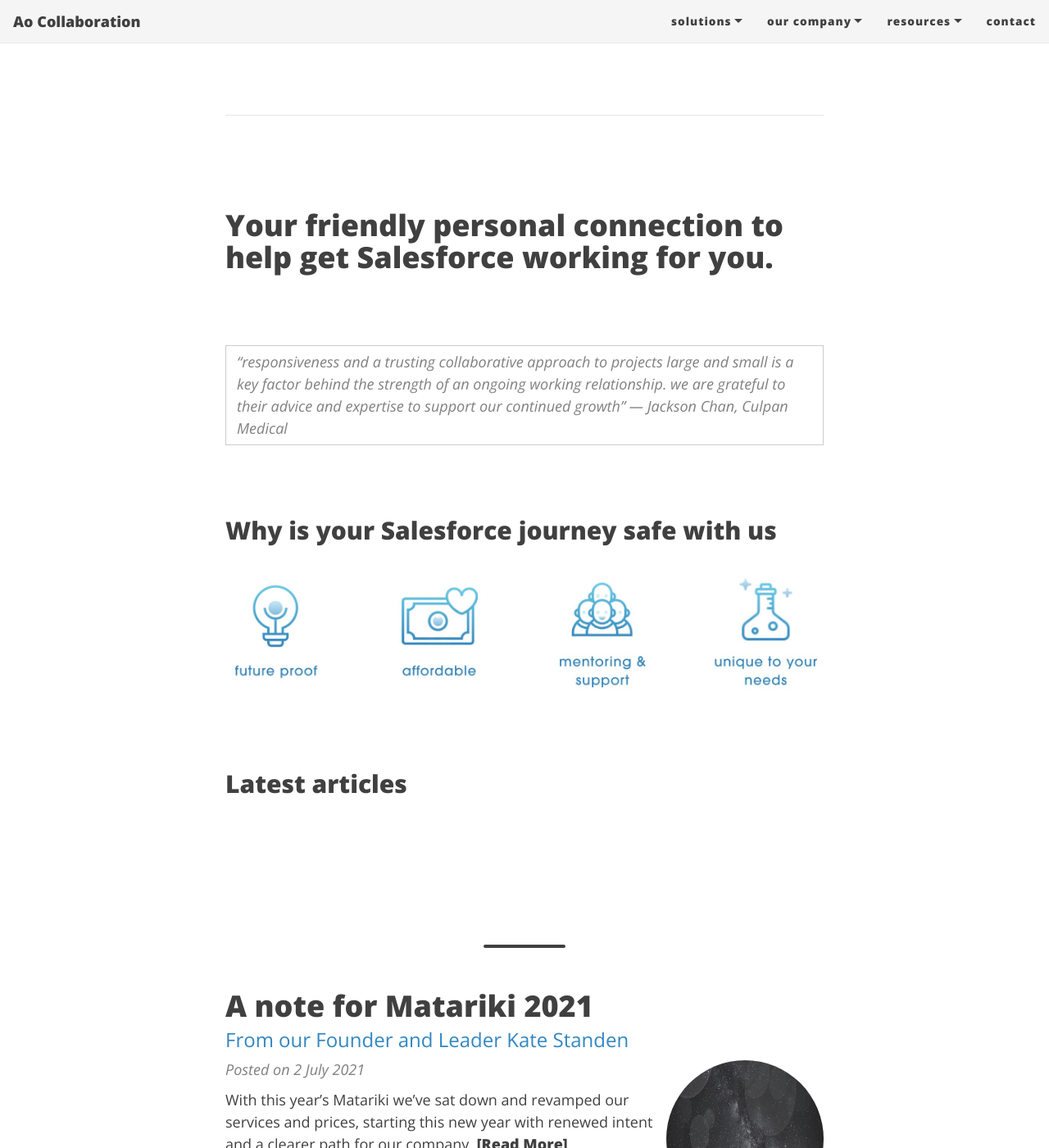
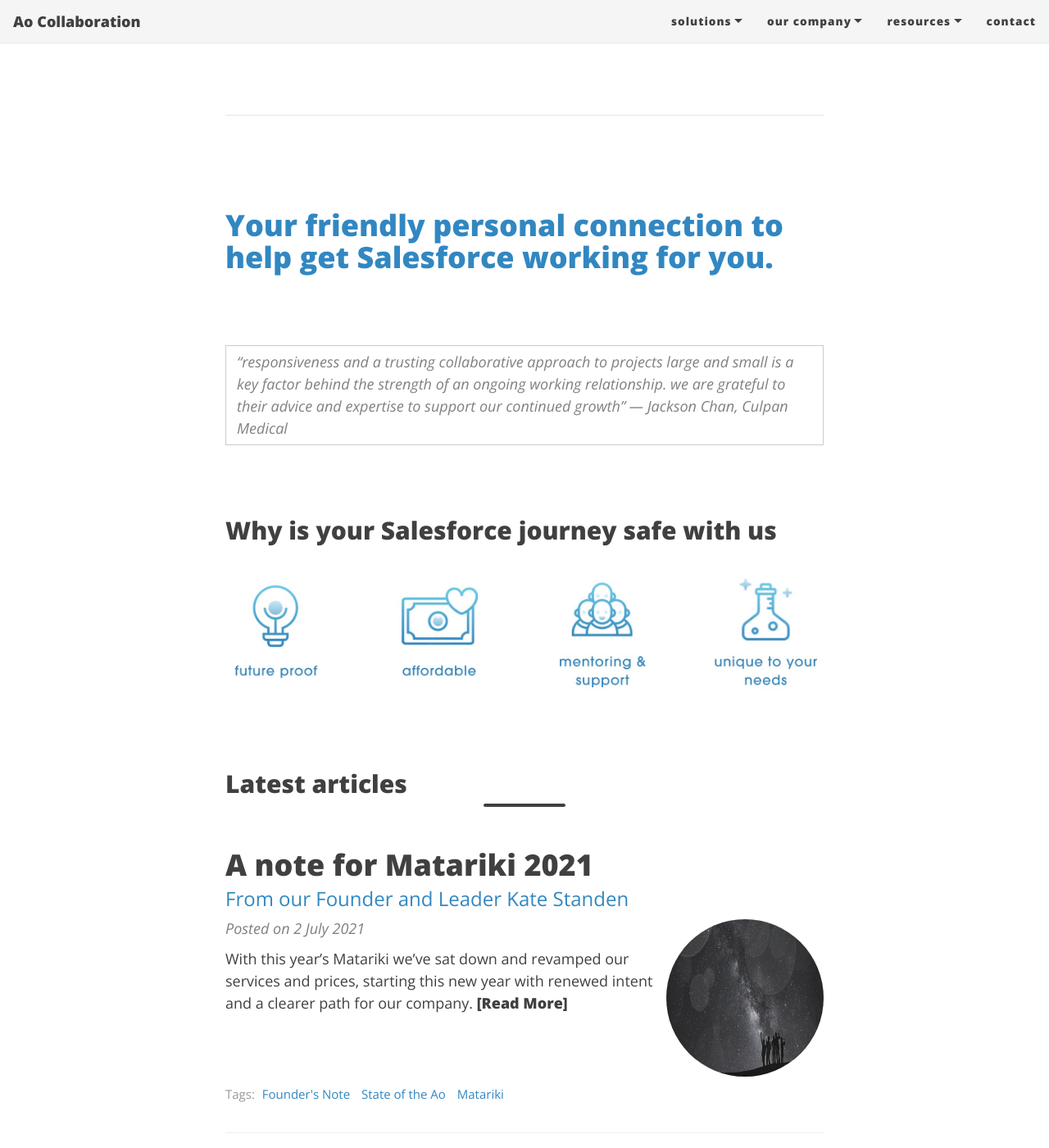
Before and after one commit to Ao-Collaboration/Ao-Collaboration.github.io, a Jekyll site: the page built from index.md, in a window 1280 px wide and 1400 px high, scrolled down 507 px. Shown: the whole window at 82% size. Built offline with Jekyll 4.4.1, drawn with Linux system fonts in a browser that asks for light colours; nearby versions of some CDN libraries; comment, search, counter and statistics services are not loaded.

Commit message:
Front page styling

```diff
--- a/_layouts/home.html
+++ b/_layouts/home.html
@@ -10,7 +10,7 @@
 
 {% if posts %}
 <div class="posts-list">
-  <hr class="small" />
+  <hr class="small no-top-margin" />
   {% for post in posts limit: 3 %}
   <article class="post-preview">
     <a href="{{ post.url | relative_url }}">
--- a/assets/css/main.css
+++ b/assets/css/main.css
@@ -56,6 +56,7 @@
 }
 h1 {
   font-size: 2.25rem;
+  color: #3287C1;
 }
 h2 {
   font-size: 1.875rem;
@@ -453,7 +454,7 @@
 /* --- Post preview --- */
 
 .posts-list {
-  margin-top: 10em;
+  margin-top: 0;
 }
 
 .post-preview {
@@ -993,3 +994,9 @@
   width: 350px;
   padding-left: 10px;
 }
+
+/* Generic helper */
+
+.no-top-margin {
+  margin-top: 0 !important;
+}
```
